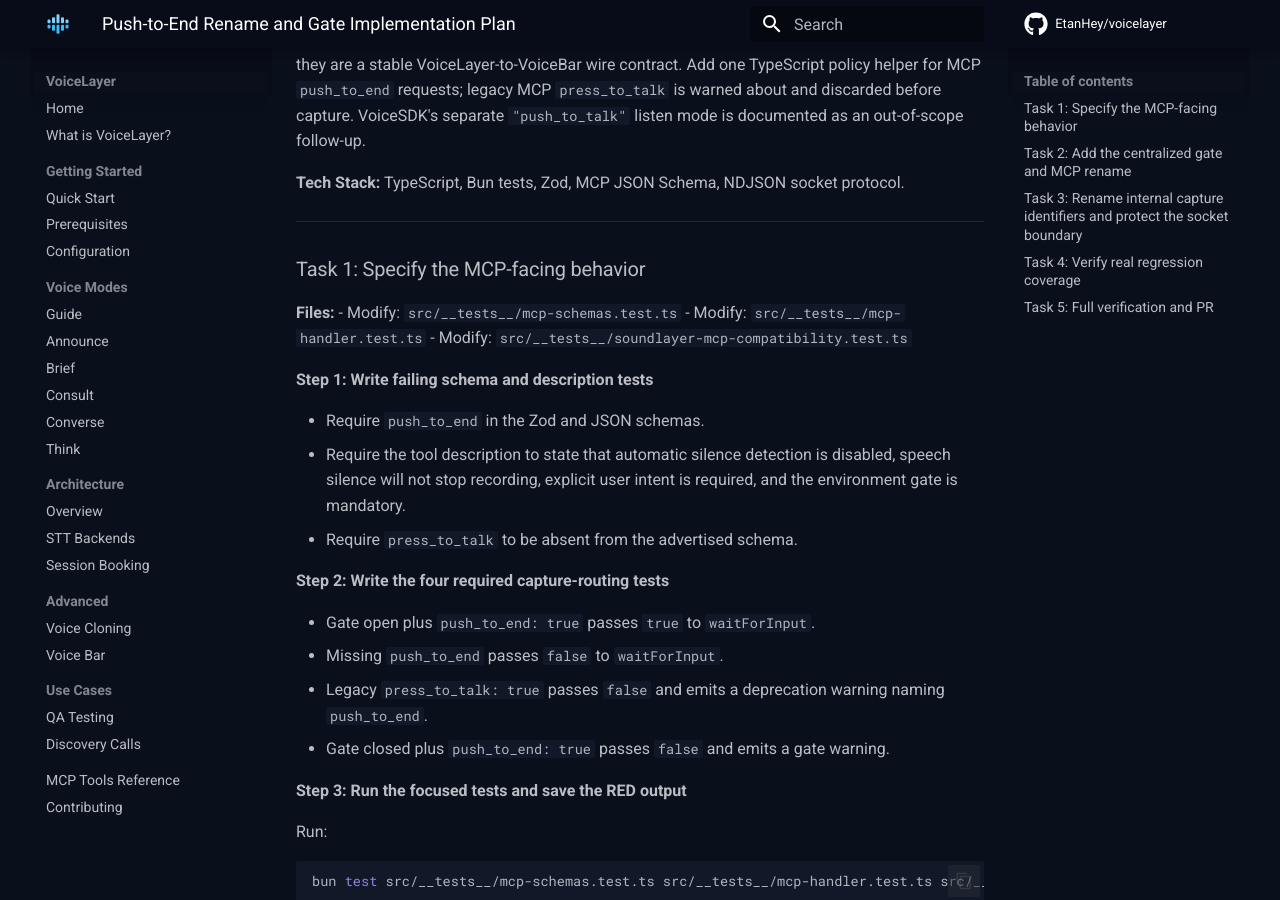
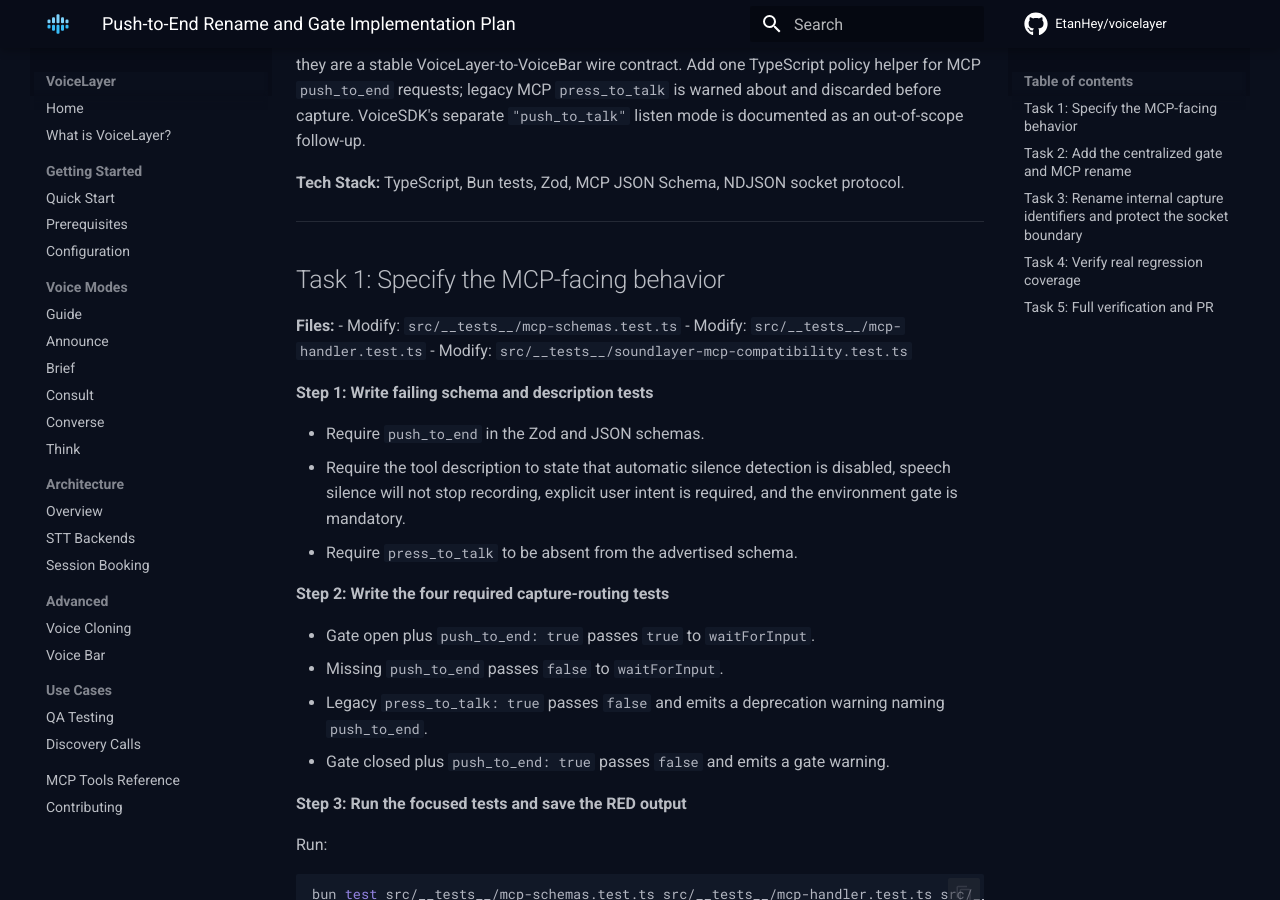
Before and after one commit to EtanHey/voicelayer, an MkDocs documentation site: the page built from docs/plans/2026-07-27-push-to-end.md, in a window 1280 px wide and 900 px high, scrolled down 432 px. Built offline with MkDocs 1.6.1 and Material for MkDocs 9.7.7, drawn with Linux system fonts in a browser that asks for light colours; comment, search, counter and statistics services are not loaded.

```diff
--- a/docs/plans/2026-07-27-push-to-end.md
+++ b/docs/plans/2026-07-27-push-to-end.md
@@ -10,7 +10,7 @@
 
 ---
 
-### Task 1: Specify the MCP-facing behavior
+## Task 1: Specify the MCP-facing behavior
 
 **Files:**
 - Modify: `src/__tests__/mcp-schemas.test.ts`
@@ -40,7 +40,7 @@ bun test src/__tests__/mcp-schemas.test.ts src/__tests__/mcp-handler.test.ts src
 
 Expected: failures because `push_to_end`, warnings, and the gate do not exist yet.
 
-### Task 2: Add the centralized gate and MCP rename
+## Task 2: Add the centralized gate and MCP rename
 
 **Files:**
 - Create: `src/push-to-end.ts`
@@ -66,7 +66,7 @@ Expected: failures because `push_to_end`, warnings, and the gate do not exist ye
 
 Expected: the new MCP tests pass.
 
-### Task 3: Rename internal capture identifiers and protect the socket boundary
+## Task 3: Rename internal capture identifiers and protect the socket boundary
 
 **Files:**
 - Modify: `src/input.ts`
@@ -97,7 +97,7 @@ bun test src/__tests__/input.test.ts src/__tests__/ack-protocol.test.ts src/__te
 
 Expected: all affected tests pass.
 
-### Task 4: Verify real regression coverage
+## Task 4: Verify real regression coverage
 
 **Files:**
 - No permanent file changes.
@@ -118,7 +118,7 @@ Re-run the same focused tests.
 
 Expected: all focused tests pass.
 
-### Task 5: Full verification and PR
+## Task 5: Full verification and PR
 
 **Files:**
 - Create: `docs.local/qa/push-to-end/report.md` (gitignored terminal report)
```
